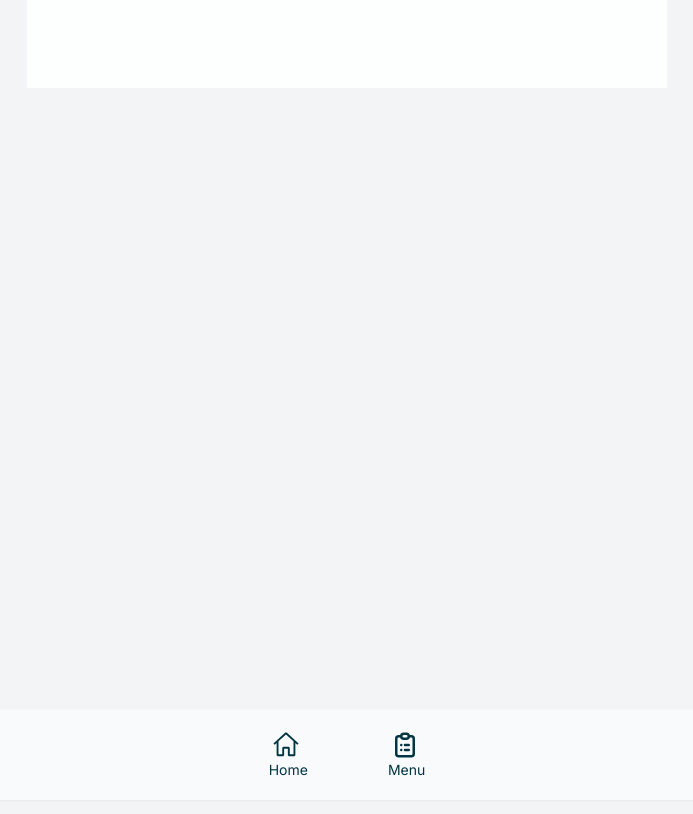
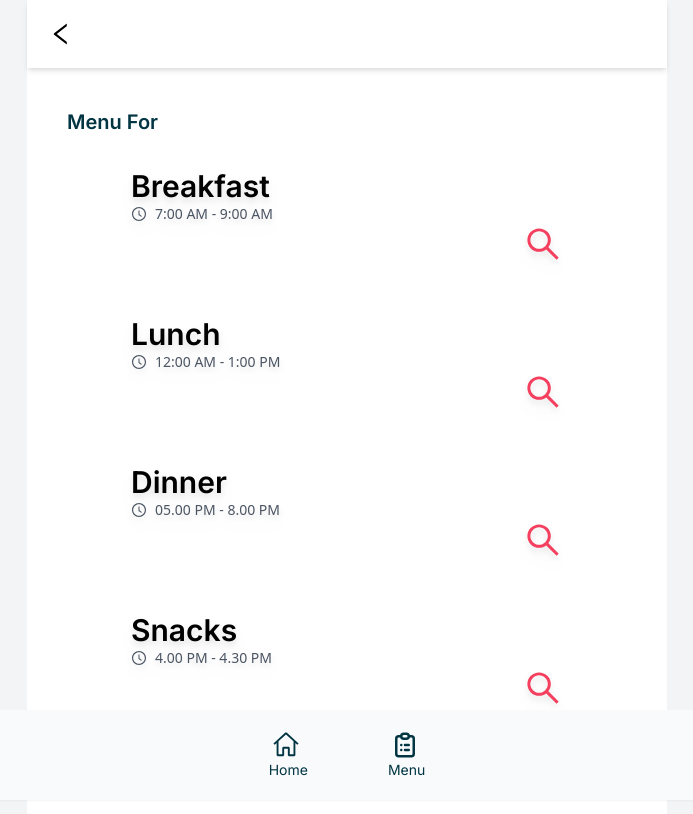
Before and after one commit to FINAL-PROJECT-ALTA/FE, a Next.js app: page /admin/menu in a window 1280 px wide. Shown: the top 814 px of the page, without its empty margins (293-986 px from the left). Built offline with nearby package versions, Linux system fonts and the light colour scheme; no server answers.

Commit message:
binding data menu admin

```diff
--- a/components/navigation_admin.jsx
+++ b/components/navigation_admin.jsx
@@ -21,7 +21,7 @@ function Navigation() {
             </button>
             <button
               onClick={() => {
-                router.push('/admin/menu');
+                router.push('/admin/menu/');
               }}
               className="text-dark-green text-sm hover:text-amber-400 focus:text-amber-500"
             >
--- /dev/null
+++ b/pages/admin/addMenu/index.jsx
@@ -0,0 +1,57 @@
+import { AiOutlinePlus } from 'react-icons/ai';
+import { AiOutlineClockCircle } from 'react-icons/ai';
+import { useRouter } from 'next/router';
+import FeatureTitle from '../../../components/featureTitle';
+import NavbarApp from '../../../components/navbar_admin';
+import Navigation from '../../../components/navigation_admin';
+
+function AddFood() {
+  const menu = 'lunch';
+  return (
+    <div>
+      <NavbarApp />
+      <div className="px-10 h-screen">
+        <FeatureTitle />
+        <div className="mt-10">
+          <div className="flex ">
+            <FeatureTitle text="List menu" />
+            <button
+              onClick={() => {
+                router.push('../admin/addFood');
+              }}
+              className="flex ml-[13.5rem] sm:ml-[19.5rem] md:ml-[19.5rem] lg:ml-[19.5rem] items-center justify-end focus:outline-none text-white text-sm sm:text-base bg-green-700 hover:bg-lime-500 rounded py-2 w-[7rem] sm:w-[8rem] md:w-[8rem] lg:w-[8rem]  transition duration-150 ease-in"
+            >
+              <AiOutlinePlus size={20} className="ml-2" />
+              <span className="ml-1 mr-2">Add menu</span>
+            </button>
+          </div>
+
+          {/* Breakfast */}
+          <div className="flex flex-col px-10 py-5 my-3 bg-yellow-300/70 max-w-lg mx-auto drop-shadow-lg rounded-xl">
+            <div className="flex justify-between">
+              <div>
+                <h3 className="text-2xl md:text-3xl font-semibold leading-8">
+                  Breakfast
+                </h3>
+                <div className="flex items-center text-gray-600">
+                  <AiOutlineClockCircle className="mr-2" />
+                  <span className="text-xs md:text-sm font-sans">
+                    7.00 - 9.00 am
+                  </span>
+                </div>
+              </div>
+            </div>
+            <div className="flex justify-end ">
+              <AiOutlinePlus
+                size={40}
+                className="text-rose-500 cursor-pointer"
+              />
+            </div>
+          </div>
+        </div>
+      </div>
+    </div>
+  );
+}
+
+export default AddFood;
--- a/pages/admin/index.jsx
+++ b/pages/admin/index.jsx
@@ -16,7 +16,7 @@ function AdminPage() {
   const router = useRouter();
 
   const getToken =
-    typeof window !== 'undefined' ? localStorage.getItem('token') : null;
+    typeof window !== 'undefined' ? localStorage.getItem('token_admin') : null;
 
   useEffect(() => {
     const token = localStorage.getItem('token');
@@ -103,14 +103,14 @@ function AdminPage() {
 
   function handleLogout() {
     if (getToken) {
-      localStorage.removeItem('token');
+      localStorage.removeItem('token_admin');
       router.push('/user');
     }
   }
 
   useEffect(() => {
-    if (!localStorage.getItem('token')) {
-      router.push('/user');
+    if (!localStorage.getItem('token_admin')) {
+      router.push('/profile');
     }
   }, []);
 
--- /dev/null
+++ b/pages/admin/listMenu/index.jsx
@@ -0,0 +1,108 @@
+import { useRouter } from 'next/router';
+import FeatureTitle from '../../../components/featureTitle';
+import NavbarApp from '../../../components/navbar_admin';
+import Navigation from '../../../components/navigation_admin';
+import ReactLoading from 'react-loading';
+import Link from 'next/link';
+import { useState, useEffect } from 'react';
+import axios from 'axios';
+
+function ListMenu() {
+  const [data, setData] = useState([]);
+  const [menu, setMenu] = useState('');
+  const [loading, setLoading] = useState(false);
+
+  const router = useRouter();
+
+  const food_categories = router.query.category;
+
+  useEffect(() => {
+    const token = localStorage.getItem('token');
+    setLoading(true);
+    setTimeout(() => {
+      setLoading(false);
+    }, 2000);
+
+    const config = {
+      headers: { Authorization: `Bearer ${token}` },
+    };
+    axios
+      .get(
+        `https://aaryadewangga.cloud.okteto.net/menus?category=${food_categories}`,
+        config
+      )
+      .then(({ data }) => {
+        const findFood = data.data.find(
+          (el) => el.menu_category === food_categories
+        );
+
+        if (findFood) {
+          setMenu(findFood.menu_category);
+        }
+
+        setData(data.data);
+        console.log(data.data);
+      })
+      .catch((err) => {
+        console.log(err, 'error');
+      });
+  }, []);
+
+  if (loading) {
+    return (
+      <div className="flex items-center justify-center content-center h-screen">
+        <br />
+
+        <ReactLoading type="cylon" color="#0000FF" height={100} width={50} />
+      </div>
+    );
+  }
+
+  return (
+    <div>
+      <NavbarApp />
+      <div className="px-10 h-screen">
+        <FeatureTitle />
+        <div className="mt-10">
+          <div className="flex ">
+            <FeatureTitle text={menu} />
+          </div>
+          {data != 0 ? (
+            data.map((el, i) => (
+              <div
+                className="flex flex-col px-10 py-2 my-3 bg-yellow-300/70 max-w-lg mx-auto drop-shadow-lg rounded-xl"
+                key={i}
+              >
+                <div className="flex space-x-4">
+                  <div className="flex flex-col items-center text-gray-600">
+                    <span className="text-lg md:text-xl font-sans mt-1">
+                      {el.total_calories}
+                    </span>
+                  </div>
+                  {data[i].foods.map((el, i) => (
+                    <div
+                      className="flex flex-col items-center text-gray-600"
+                      key={i}
+                    >
+                      <span className="text-lg md:text-xl font-sans mt-1">
+                        {el.name}
+                      </span>
+                    </div>
+                  ))}
+                </div>
+              </div>
+            ))
+          ) : (
+            <>
+              <h1 className="text-lg font-medium text-gray-400 italic ">
+                Result Empty
+              </h1>
+            </>
+          )}
+        </div>
+      </div>
+    </div>
+  );
+}
+
+export default ListMenu;
--- a/pages/admin/menu.jsx
+++ /dev/null
@@ -1,11 +0,0 @@
-import NavAdmin from '../../components/navigation_admin';
-
-function MenuAdmin() {
-  return (
-    <div>
-      <NavAdmin />
-    </div>
-  );
-}
-
-export default MenuAdmin;
--- /dev/null
+++ b/pages/admin/menu/index.jsx
@@ -0,0 +1,109 @@
+import { AiOutlinePlus } from 'react-icons/ai';
+import { AiOutlineClockCircle } from 'react-icons/ai';
+import { AiOutlineSearch } from 'react-icons/ai';
+import { useRouter } from 'next/router';
+import FeatureTitle from '../../../components/featureTitle';
+import NavbarApp from '../../../components/navbar_admin';
+import Navigation from '../../../components/navigation_admin';
+import Link from 'next/link';
+import { useState, useEffect } from 'react';
+import axios from 'axios';
+
+function RecommenPage() {
+  const router = useRouter();
+  const [data, setData] = useState([]);
+
+  const callouts = [
+    {
+      name: 'Breakfast',
+      colorbg: 'bg-yellow-300/70',
+      time: '7:00 AM - 9:00 AM',
+      href: `breakfast`,
+    },
+    {
+      name: 'Lunch',
+      colorbg: 'bg-light-green/80',
+      time: '12:00 AM - 1:00 PM',
+      href: `lunch`,
+    },
+    {
+      name: 'Dinner',
+      colorbg: 'bg-midnight/50',
+      time: '05.00 PM - 8.00 PM',
+      href: `dinner`,
+    },
+    {
+      name: 'Snacks',
+      colorbg: 'bg-midnight/50',
+      time: '4.00 PM - 4.30 PM',
+      href: `snack`,
+    },
+  ];
+
+  const getToken =
+    typeof window !== 'undefined' ? localStorage.getItem('token') : null;
+
+  useEffect(() => {
+    const token = localStorage.getItem('token');
+    const config = {
+      headers: { Authorization: `Bearer ${token}` },
+    };
+    axios
+      .get('https://aaryadewangga.cloud.okteto.net/menus', config)
+      .then(({ data }) => {
+        setData(data.data);
+      })
+      .catch((err) => {
+        console.log(err, 'error');
+      });
+  }, []);
+
+  return (
+    <>
+      <NavbarApp />
+      <div className="px-10 h-screen">
+        <FeatureTitle />
+        <div className="mt-10">
+          <div className="flex ">
+            <FeatureTitle text="Menu for" />
+          </div>
+
+          {/* Breakfast */}
+
+          {callouts.map((item) => (
+            <Link
+              href={`/admin/listMenu?category=${item.href}`}
+              key={item.name}
+            >
+              <div className="flex flex-col px-10 py-5 my-3 ${item.colorbg} max-w-lg mx-auto drop-shadow-lg rounded-xl">
+                <div className="flex justify-between">
+                  <div>
+                    <h3 className="text-2xl md:text-3xl font-semibold leading-8">
+                      {item.name}
+                    </h3>
+                    <div className="flex items-center text-gray-600">
+                      <AiOutlineClockCircle className="mr-2" />
+                      <span className="text-xs md:text-sm font-sans">
+                        {item.time}
+                      </span>
+                    </div>
+                  </div>
+                </div>
+                <div className="flex justify-end ">
+                  <AiOutlineSearch
+                    size={40}
+                    className="text-rose-500 cursor-pointer"
+                  />
+                </div>
+              </div>
+            </Link>
+          ))}
+        </div>
+      </div>
+
+      <Navigation />
+    </>
+  );
+}
+
+export default RecommenPage;
--- a/pages/user/index.jsx
+++ b/pages/user/index.jsx
@@ -50,12 +50,14 @@ function LoginForm() {
       .post('https://aaryadewangga.cloud.okteto.net/users/login', body)
       .then(({ data }) => {
         // console.log(data.data.token);
-        localStorage.setItem('token', data.data.token);
+
         if (data.data.roles === true) {
+          localStorage.setItem('token_admin', data.data.token);
           setTimeout(() => {
             router.push('/admin');
           }, 4000);
         } else {
+          localStorage.setItem('token', data.data.token);
           setTimeout(() => {
             router.push('/profile');
           }, 4000);
@@ -241,8 +243,9 @@ function LoginForm() {
             <p className="flex flex-col items-center justify-center text-center text-md text-gray-500">
               <span>Dont have an account?</span>
               <Link href="../user/register">
-                <a className="text-indigo-500 hover:text-indigo-500no-underline hover:underline cursor-pointer transition ease-in duration-300"
-                > Sign up
+                <a className="text-indigo-500 hover:text-indigo-500no-underline hover:underline cursor-pointer transition ease-in duration-300">
+                  {' '}
+                  Sign up
                 </a>
               </Link>
             </p>
--- a/pages/user/register.jsx
+++ b/pages/user/register.jsx
@@ -142,7 +142,8 @@ function RegisterForm() {
               <p className="focus:outline-none text-sm mt-4 font-medium leading-none text-gray-500">
                 Already have account ?{' '}
                 <Link href="../user">
-                  <a className="hover:text-gray-500 focus:text-gray-500 focus:outline-none focus:underline hover:underline text-sm font-medium leading-none  text-gray-800 cursor-pointer">{' '}
+                  <a className="hover:text-gray-500 focus:text-gray-500 focus:outline-none focus:underline hover:underline text-sm font-medium leading-none  text-gray-800 cursor-pointer">
+                    {' '}
                     Sign in here
                   </a>
                 </Link>
```
